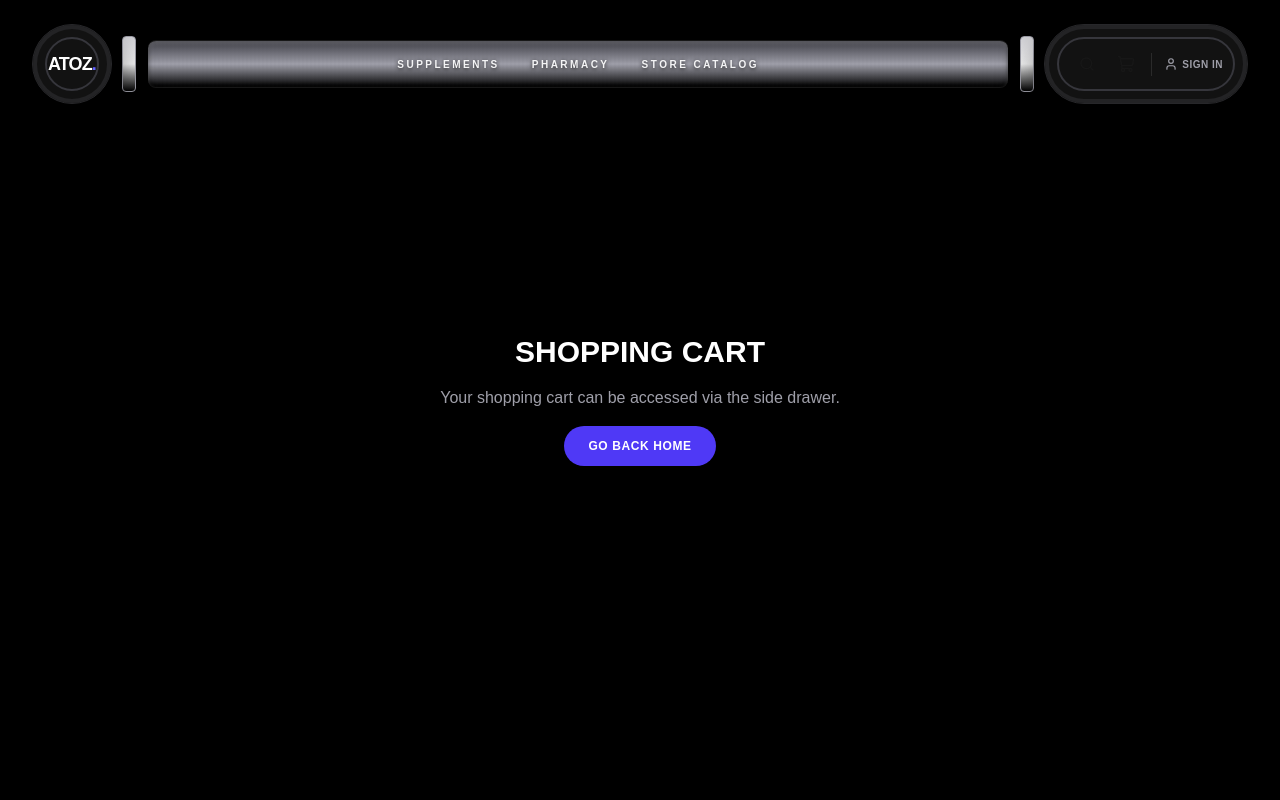
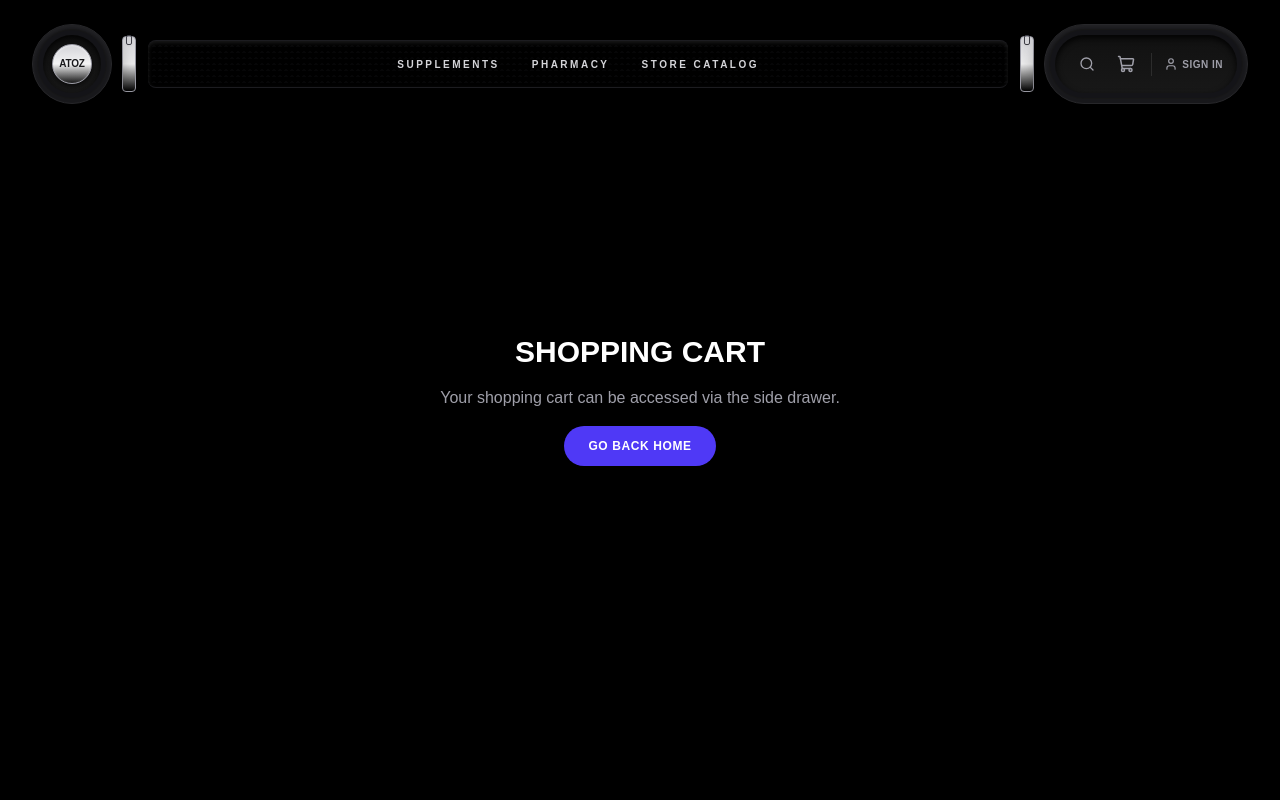
Before and after one commit to abrar4596/Atoz, a Next.js app: page /cart in a window 1280 px wide. Shown: the top 800 px of the page. Built offline with nearby package versions, Linux system fonts and the light colour scheme; no server answers.

Commit message:
design: enhance barbell navbar with realistic steel hub plates, screw lock collars, and knurled shaft overlay

```diff
--- a/src/components/layout/Navbar.tsx
+++ b/src/components/layout/Navbar.tsx
@@ -76,71 +76,79 @@ export default function Navbar() {
         <div className="w-full flex items-center justify-between gap-1 sm:gap-2.5 relative">
 
           {/* Left Weight Plate (Logo Bumper Plate) */}
-          {/* Deep charcoal rubber bumper plate, metallic insert hub ring, dropshadow */}
-          <div className="h-16 w-16 sm:h-20 sm:w-20 rounded-full bg-[#121212] border border-zinc-800 flex items-center justify-center relative shadow-2xl drop-shadow-[0_10px_20px_rgba(0,0,0,0.8)] select-none shrink-0 ring-4 ring-inset ring-zinc-800/80 z-20">
-            {/* Metal hub insert ring */}
-            <div className="absolute inset-2.5 sm:inset-3 rounded-full border-[2.5px] border-zinc-700/80 pointer-events-none" />
+          <div className="h-16 w-16 sm:h-20 sm:w-20 rounded-full bg-zinc-900 border border-zinc-800 flex items-center justify-center relative shadow-[0_8px_30px_rgba(0,0,0,0.85),_inset_0_2px_4px_rgba(255,255,255,0.06)] select-none shrink-0 hover:scale-102 transition-transform duration-300 z-20">
+            {/* Outer raised lip */}
+            <div className="absolute inset-1 rounded-full border border-zinc-850 bg-zinc-950/20 pointer-events-none" />
+            {/* Inner recessed face */}
+            <div className="absolute inset-2 sm:inset-2.5 rounded-full bg-gradient-to-b from-[#111111] to-[#181818] shadow-[inset_0_3px_6px_rgba(0,0,0,0.9)] pointer-events-none" />
 
+            {/* Polished Chrome Center Sleeve Hub */}
+            <div className="absolute h-8 w-8 sm:h-10 sm:w-10 rounded-full bg-gradient-to-b from-zinc-300 via-zinc-100 to-zinc-550 border border-zinc-400 flex items-center justify-center shadow-[0_2px_4px_rgba(0,0,0,0.6),_inset_0_1px_2px_rgba(255,255,255,0.5)] z-10">
               <Link
                 href="/"
                 onClick={handleLogoClick}
-              className="flex items-center justify-center relative z-10 text-center"
+                className="relative z-10 text-center flex flex-col items-center justify-center"
               >
-              <span className="text-base sm:text-lg font-black tracking-tighter text-white uppercase hover:text-indigo-400 transition-colors">
-                AtoZ<span className="text-indigo-500 font-extrabold">.</span>
+                <span className="text-[9px] sm:text-[10px] font-black tracking-tight text-zinc-900 uppercase leading-none drop-shadow-[0_0.5px_0.5px_rgba(255,255,255,0.4)]">
+                  ATOZ
                 </span>
               </Link>
             </div>
+          </div>
 
-          {/* Left Barbell Collar (Silver chrome lock clip ring) */}
-          <div className="w-2.5 sm:w-3.5 h-11 sm:h-14 bg-gradient-to-b from-zinc-300 via-zinc-100 to-zinc-550 border border-zinc-400 rounded-sm shadow-md shrink-0 z-10" />
+          {/* Left Barbell Collar (Chrome lock clip with screw detail) */}
+          <div className="w-2.5 sm:w-3.5 h-11 sm:h-14 bg-gradient-to-b from-zinc-300 via-zinc-100 to-zinc-550 border border-zinc-400 rounded-sm shadow-[0_3px_5px_rgba(0,0,0,0.5)] shrink-0 z-10 flex items-center justify-center relative">
+            <div className="w-1.5 h-2.5 bg-zinc-850 border border-zinc-700 rounded-xs absolute -top-0.5 shadow-xs" />
+          </div>
 
           {/* Barbell Rod (The main shaft hosting links inside) */}
-          {/* Brushed gunmetal finish, cylindrical linear gradient, inner shadow */}
-          <div className="flex-1 h-9 sm:h-12 bg-gradient-to-b from-zinc-700 via-zinc-400 to-zinc-850 rounded-md sm:rounded-lg flex items-center justify-center px-4 sm:px-8 shadow-[inset_0_2px_4px_rgba(255,255,255,0.2),_inset_0_-2px_4px_rgba(0,0,0,0.75)] border-y border-zinc-650/40 relative z-10 mx-0.5">
-            {/* Brushed metal knurling texture overlay */}
-            <div className="absolute inset-0 bg-[linear-gradient(90deg,transparent_50%,rgba(0,0,0,0.05)_50%)] bg-[length:4px_100%] opacity-20 pointer-events-none rounded-md sm:rounded-lg" />
+          <div className="flex-1 h-9 sm:h-12 bg-gradient-to-b from-zinc-750 via-zinc-650 via-zinc-750 to-zinc-850 rounded-md sm:rounded-lg flex items-center justify-center px-4 sm:px-8 shadow-[inset_0_2px_4px_rgba(255,255,255,0.1),_inset_0_-3px_5px_rgba(0,0,0,0.8),_0_6px_15px_rgba(0,0,0,0.6)] border-y border-zinc-600/35 relative mx-0.5 z-10">
+            {/* Knurled metal visual texture overlay */}
+            <div className="absolute inset-0 bg-[linear-gradient(45deg,#2b2b30_25%,transparent_25%),linear-gradient(-45deg,#2b2b30_25%,transparent_25%)] bg-[length:6px_6px] opacity-15 pointer-events-none rounded-md sm:rounded-lg" />
 
             {/* Center Navigation Links (Hidden on mobile) */}
-            <div className="hidden md:flex items-center gap-8 text-[10px] font-black tracking-[0.25em] uppercase drop-shadow-[0_1.5px_2px_rgba(0,0,0,0.9)] text-zinc-100 relative z-10">
+            <div className="hidden md:flex items-center gap-8 text-[10px] font-extrabold tracking-[0.25em] uppercase text-zinc-300 relative z-10">
               <Link
                 href="/#catalog-section"
-                className="hover:text-amber-400 hover:scale-102 transition-all relative py-1 after:absolute after:bottom-0 after:left-0 after:h-[1.5px] after:w-0 hover:after:w-full after:bg-amber-400 after:transition-all"
+                className="hover:text-amber-400 hover:scale-103 transition-all relative py-1 drop-shadow-[0_2px_3px_rgba(0,0,0,0.9)] after:absolute after:bottom-0 after:left-0 after:h-[1.5px] after:w-0 hover:after:w-full after:bg-amber-400 after:transition-all duration-300"
               >
                 Supplements
               </Link>
               <Link
                 href="/#catalog-section"
-                className="hover:text-amber-400 hover:scale-102 transition-all relative py-1 after:absolute after:bottom-0 after:left-0 after:h-[1.5px] after:w-0 hover:after:w-full after:bg-amber-400 after:transition-all"
+                className="hover:text-amber-400 hover:scale-103 transition-all relative py-1 drop-shadow-[0_2px_3px_rgba(0,0,0,0.9)] after:absolute after:bottom-0 after:left-0 after:h-[1.5px] after:w-0 hover:after:w-full after:bg-amber-400 after:transition-all duration-300"
               >
                 Pharmacy
               </Link>
               <Link
                 href="/#catalog-section"
-                className="hover:text-amber-400 hover:scale-102 transition-all relative py-1 after:absolute after:bottom-0 after:left-0 after:h-[1.5px] after:w-0 hover:after:w-full after:bg-amber-400 after:transition-all"
+                className="hover:text-amber-400 hover:scale-103 transition-all relative py-1 drop-shadow-[0_2px_3px_rgba(0,0,0,0.9)] after:absolute after:bottom-0 after:left-0 after:h-[1.5px] after:w-0 hover:after:w-full after:bg-amber-400 after:transition-all duration-300"
               >
                 Store Catalog
               </Link>
             </div>
 
-            {/* Mobile navigation placeholder when barbell center rod is empty on mobile */}
+            {/* Mobile navigation placeholder inside barbell center rod */}
             <div className="flex md:hidden text-[9px] font-black tracking-widest text-zinc-350 uppercase select-none drop-shadow-[0_1px_1px_rgba(0,0,0,0.8)]">
               AtoZ Supplement Store
             </div>
           </div>
 
-          {/* Right Barbell Collar (Metal lock ring) */}
-          <div className="w-2.5 sm:w-3.5 h-11 sm:h-14 bg-gradient-to-b from-zinc-300 via-zinc-100 to-zinc-550 border border-zinc-400 rounded-sm shadow-md shrink-0 z-10" />
+          {/* Right Barbell Collar (Chrome lock clip with screw detail) */}
+          <div className="w-2.5 sm:w-3.5 h-11 sm:h-14 bg-gradient-to-b from-zinc-300 via-zinc-100 to-zinc-550 border border-zinc-400 rounded-sm shadow-[0_3px_5px_rgba(0,0,0,0.5)] shrink-0 z-10 flex items-center justify-center relative">
+            <div className="w-1.5 h-2.5 bg-zinc-850 border border-zinc-700 rounded-xs absolute -top-0.5 shadow-xs" />
+          </div>
 
           {/* Right Weight Plate (Actions Bumper Plate) */}
-          {/* Matching charcoal bumper plate housing search, cart, user profile, and hamburger */}
-          <div className="h-16 px-3.5 sm:h-20 sm:px-6 rounded-full bg-[#121212] border border-zinc-800 flex items-center justify-center relative shadow-2xl drop-shadow-[0_10px_20px_rgba(0,0,0,0.8)] select-none shrink-0 ring-4 ring-inset ring-zinc-800/80 z-20 gap-1.5 sm:gap-3">
-            {/* Metal hub insert ring */}
-            <div className="absolute inset-2.5 sm:inset-3 rounded-full border-[2.5px] border-zinc-700/80 pointer-events-none" />
+          <div className="h-16 px-3.5 sm:h-20 sm:px-6 rounded-full bg-zinc-900 border border-zinc-800 flex items-center justify-center relative shadow-[0_8px_30px_rgba(0,0,0,0.85),_inset_0_2px_4px_rgba(255,255,255,0.06)] select-none shrink-0 z-20 gap-1.5 sm:gap-3 hover:scale-102 transition-transform duration-300">
+            {/* Outer raised lip */}
+            <div className="absolute inset-1 rounded-full border border-zinc-850 bg-zinc-950/20 pointer-events-none" />
+            {/* Inner recessed face */}
+            <div className="absolute inset-2 sm:inset-2.5 rounded-full bg-gradient-to-b from-[#111111] to-[#181818] shadow-[inset_0_3px_6px_rgba(0,0,0,0.9)] pointer-events-none" />
 
             <div className="flex items-center gap-1 sm:gap-2.5 relative z-10">
 
-              {/* Search Toggle (Desktop only inside plate) */}
+              {/* Search Toggle (Desktop only) */}
               <div className={`hidden sm:flex relative items-center transition-all duration-350 ${isSearchOpen ? 'w-32 lg:w-44' : 'w-8'}`}>
                 {isSearchOpen && (
                   <input
@@ -148,13 +156,13 @@ export default function Navbar() {
                     placeholder="Search store..."
                     value={searchQuery}
                     onChange={(e) => setSearchQuery(e.target.value)}
-                    className="w-full bg-zinc-950/90 border border-zinc-800 rounded-full py-1 pl-3 pr-8 text-[10px] text-white placeholder-zinc-650 focus:outline-hidden focus:border-indigo-500 focus:ring-1 focus:ring-indigo-500/20 transition-all font-semibold"
+                    className="w-full bg-zinc-950/90 border border-zinc-800 rounded-full py-1 pl-3 pr-8 text-[10px] text-white placeholder-zinc-600 focus:outline-hidden focus:border-indigo-500 focus:ring-1 focus:ring-indigo-500/20 transition-all font-semibold"
                     autoFocus
                   />
                 )}
                 <button
                   onClick={() => setIsSearchOpen(!isSearchOpen)}
-                  className="absolute right-0 p-1.5 text-zinc-450 hover:text-white hover:bg-white/5 rounded-full transition-colors cursor-pointer"
+                  className="absolute right-0 p-1.5 text-zinc-400 hover:text-white hover:bg-white/5 rounded-full transition-colors cursor-pointer"
                   aria-label="Toggle Search"
                 >
                   <Search className="h-4 w-4" />
@@ -164,7 +172,7 @@ export default function Navbar() {
               {/* Cart Trigger Button */}
               <button
                 onClick={toggleCart}
-                className="p-1.5 text-zinc-450 hover:text-white hover:bg-white/5 rounded-full transition-all relative cursor-pointer"
+                className="p-1.5 text-zinc-400 hover:text-white hover:bg-white/5 rounded-full transition-all relative cursor-pointer"
                 aria-label="Open Cart"
               >
                 <ShoppingCart className="h-4.5 w-4.5" />
@@ -238,7 +246,7 @@ export default function Navbar() {
               {/* Hamburger Menu Toggle (Mobile only inside plate) */}
               <button
                 onClick={() => setIsMobileMenuOpen(!isMobileMenuOpen)}
-                className="p-1.5 md:hidden text-zinc-450 hover:text-white hover:bg-white/5 rounded-full transition cursor-pointer"
+                className="p-1.5 md:hidden text-zinc-400 hover:text-white hover:bg-white/5 rounded-full transition cursor-pointer"
                 aria-label="Toggle Menu"
               >
                 {isMobileMenuOpen ? <X className="h-4.5 w-4.5" /> : <Menu className="h-4.5 w-4.5" />}
@@ -291,7 +299,7 @@ export default function Navbar() {
                 <Link
                   href="/register"
                   onClick={() => setIsMobileMenuOpen(false)}
-                  className="w-full text-center py-2 bg-indigo-600 hover:bg-indigo-500 text-white rounded-lg text-xs font-bold uppercase tracking-wider transition"
+                  className="w-full text-center py-2 bg-indigo-600 hover:bg-indigo-550 text-white rounded-lg text-xs font-bold uppercase tracking-wider transition"
                 >
                   Create Account
                 </Link>
```
Lines whose indentation alone changed are shown as unchanged.
